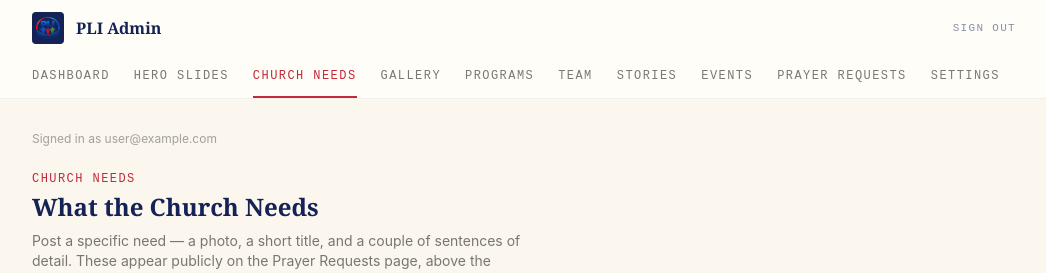
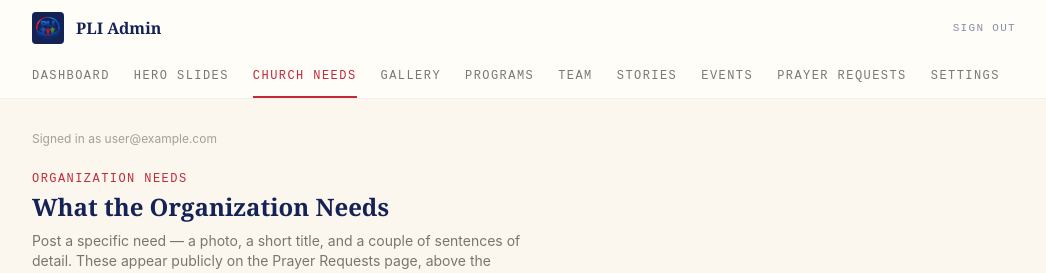
Before and after one commit to Elvis-2002/pli-admin, a React (Vite) app: page /pli-admin/church-needs in a window 1280 px wide. Shown: the top 273 px of the page, without its empty margins (116-1162 px from the left). Built offline with nearby package versions, Linux system fonts and the light colour scheme; no server answers; the database is empty; sample sign-in values are in the browser's storage.

Commit message:
Add YouTube link, church needs section, hero carousel, donate rename

```diff
--- a/src/pages/ChurchNeedsManager.jsx
+++ b/src/pages/ChurchNeedsManager.jsx
@@ -112,9 +112,9 @@ export default function ChurchNeedsManager() {
 
   return (
     <div>
-      <p className="font-eyebrow text-xs text-crimson">Church Needs</p>
+        <p className="font-eyebrow text-xs text-crimson">Organization Needs</p>
       <h1 className="mt-1 font-display text-2xl font-semibold text-navy">
-        What the Church Needs
+        What the Organization Needs
       </h1>
       <p className="mt-2 max-w-lg text-sm text-ink/60">
         Post a specific need — a photo, a short title, and a couple of
```
